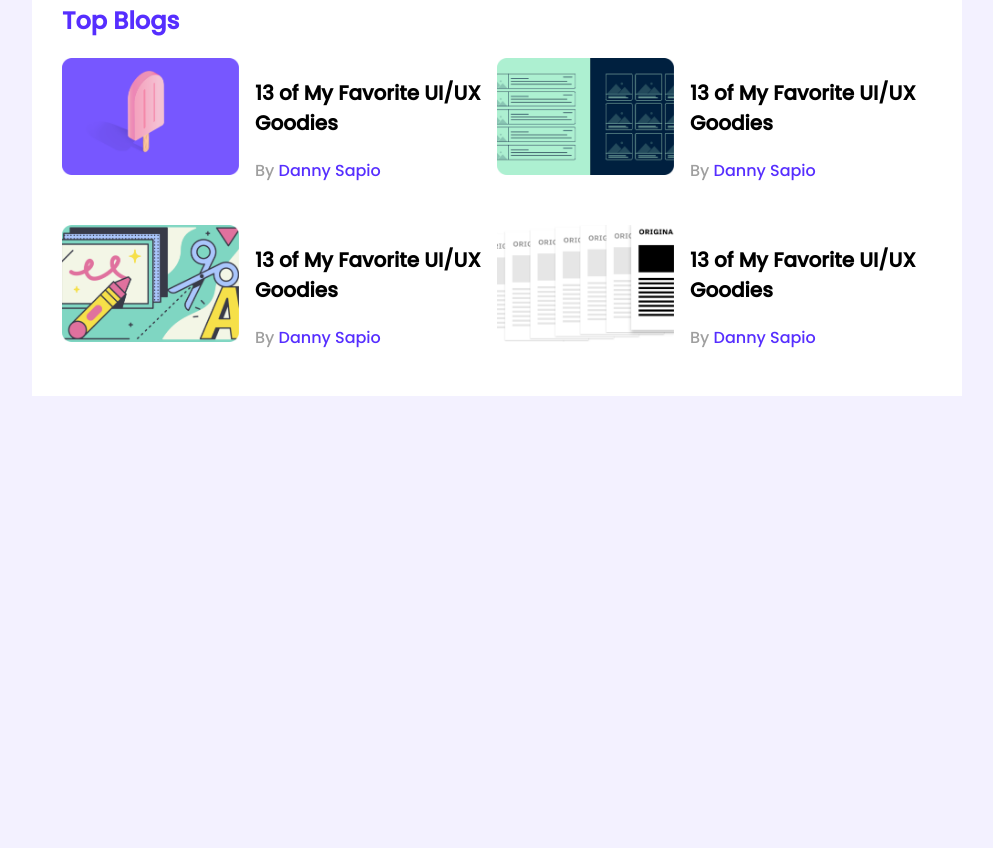
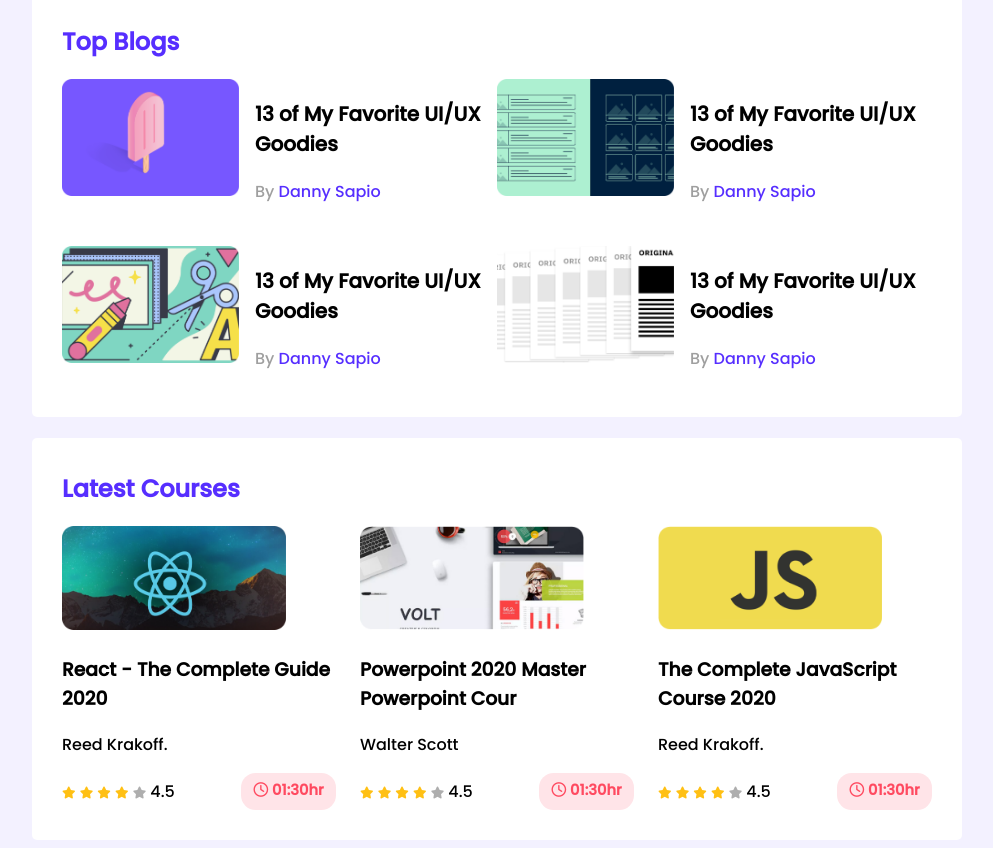
Before and after one commit to mohiuddin143/leader-board-css3, a plain HTML site: page index.html in a window 1280 px wide. Shown: the part 308-1156 px from the top of the page, without its empty margins (143-1136 px from the left). Before the commit the page ends 800 px from the top, so only its background shows below. Drawn offline with Linux system fonts and the light colour scheme.

Commit message:
2nd section done

```diff
--- a/index.html
+++ b/index.html
@@ -5,6 +5,9 @@
     <meta http-equiv="X-UA-Compatible" content="IE=edge">
     <meta name="viewport" content="width=device-width, initial-scale=1.0">
     <title>Leader Board CSS3</title>
+    <!-- Font Awesome -->
+    <script src="https://kit.fontawesome.com/033d2ee1b0.js" crossorigin="anonymous"></script>
+
     <!-- stylesheetd -->
     <link rel="stylesheet" href="styles/style.css">
 </head>
@@ -73,6 +76,87 @@
                 </div>
             </div>
         </section>
+        <!-- Latest Courses -->
+        <section class="container">
+            <h2 class="section-title">Latest Courses</h2>
+            <div class="courses">
+                <div class="course">
+                    <div class="course-banner">
+                        <img src="images/courses/course-1.png">
+                    </div>
+                    <div class="course-detail">
+                        <h3 class="course-title">
+                            React - The Complete Guide 2020
+                        </h3>
+                        <p class="course-author">Reed Krakoff.</p>
+                        <div class="course-info">
+                            <div>
+                                <i class="fas fa-star filled"></i>
+                                <i class="fas fa-star filled"></i>
+                                <i class="fas fa-star filled"></i>
+                                <i class="fas fa-star filled"></i>
+                                <i class="fas fa-star empty"></i>
+                                <span>4.5</span>
+                            </div>
+                            <div class="course-duration">
+                            <i class="far fa-clock"></i>
+                            01:30hr
+                            </div>
+                        </div>
+                    </div>
+                </div>
+                <div class="course">
+                    <div class="course-banner">
+                        <img src="images/courses/course-2.png">
+                    </div>
+                    <div class="course-detail">
+                        <h3 class="course-title">
+                            Powerpoint 2020 Master Powerpoint Cour
+                        </h3>
+                        <p class="course-author">Walter Scott</p>
+                        <div class="course-info">
+                            <div>
+                                <i class="fas fa-star filled"></i>
+                                <i class="fas fa-star filled"></i>
+                                <i class="fas fa-star filled"></i>
+                                <i class="fas fa-star filled"></i>
+                                <i class="fas fa-star empty"></i>
+                                <span>4.5</span>
+                            </div>
+                            <div class="course-duration">
+                            <i class="far fa-clock"></i>
+                            01:30hr
+                            </div>
+                        </div>
+                    </div>
+                </div>
+                <div class="course">
+                    <div class="course-banner">
+                        <img src="images/courses/course-3.png">
+                    </div>
+                    <div class="course-detail">
+                        <h3 class="course-title">
+                            The Complete JavaScript Course 2020
+                        </h3>
+                        <p class="course-author">Reed Krakoff.</p>
+                        <div class="course-info">
+                            <div>
+                                <i class="fas fa-star filled"></i>
+                                <i class="fas fa-star filled"></i>
+                                <i class="fas fa-star filled"></i>
+                                <i class="fas fa-star filled"></i>
+                                <i class="fas fa-star empty"></i>
+                                <span>4.5</span>
+                            </div>
+                            <div class="course-duration">
+                            <i class="far fa-clock"></i>
+                            01:30hr
+                            </div>
+                        </div>
+                    </div>
+                </div>
+            </div>
+        </section>
     </main>
 </body>
 
--- a/styles/style.css
+++ b/styles/style.css
@@ -8,12 +8,15 @@ body{
 }
 main{
     display: flex;
-    justify-content: center;
+    flex-direction: column;
+    align-items: center;
 }
 .container{
     background-color: #FFFFFF;
     width: 870px;
     padding: 30px;
+    border-radius: 5px;
+    margin-top: 21px;
 }
 hr{
     border: 1px solid #D1D1D1;
@@ -79,3 +82,41 @@ hr{
     font-size: 16px;
     color: #562EFF;
 }
+
+/*-----------------------------
+        Courses Styles
+----------------------------- */
+.courses{
+    display: grid;
+    grid-template-columns: repeat(3, 1fr);
+    grid-column-gap: 24px;
+}
+.course .course-banner img{
+    width: 224px;
+    height: 104px;
+}
+.course-info{
+    display: flex;
+    align-items: center;
+    justify-content: space-between;
+}
+.fa-star{
+    font-size: 12px;
+}
+.fa-star.filled{
+    color: #FFC014;
+}
+.fa-star.empty{
+    color: #AEAEAE;
+}
+.course-duration{
+    Width:94.83px;
+    height: 29.38px;
+    color: #FF4A60;
+    background-color: #FFE4E8;
+    border-radius: 14.6913px;
+    font-weight: 600;
+    font-size: 14.6913px;
+    text-align: center;
+    padding-top: 7px;
+}
```
